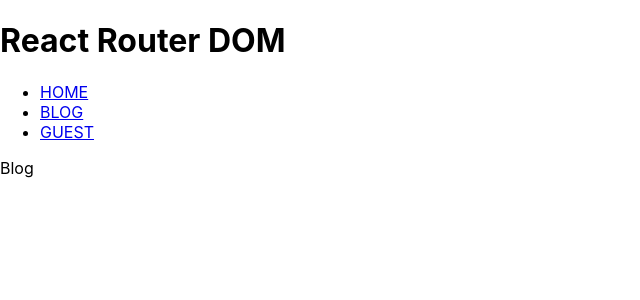
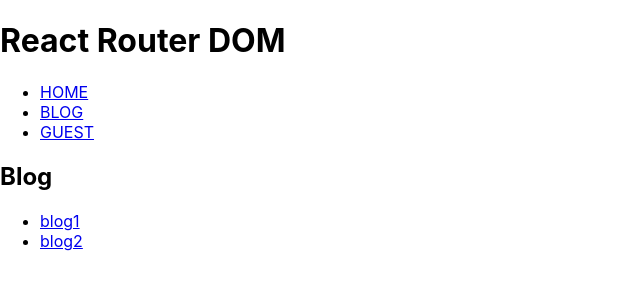
Before and after one commit to choijueun/React, a React (Create React App) app in the folder shcoding4-routerdom/: page /blog in a window 1280 px wide. Shown: the top 300 px of the page, without its empty margins (0-640 px from the left). Built offline with nearby package versions, Linux system fonts and the light colour scheme.

Commit message:
NavLink & Route

```diff
--- a/shcoding4-routerdom/src/App.js
+++ b/shcoding4-routerdom/src/App.js
@@ -2,7 +2,7 @@ import './App.css';
 import {
     BrowserRouter as Router,
     Routes,
-    Route,
+    Route
 } from 'react-router-dom'
 
 import TOC from './components/views/TOC/TOC';
@@ -18,7 +18,7 @@ function App() {
             <TOC/>
             <Routes>
                 <Route path='/' element={<Main/>}></Route>
-                <Route path='/blog' element={<Blog/>}></Route>
+                <Route path='/blog/*' element={<Blog/>}></Route>
                 <Route path='/guest' element={<Guest/>}></Route>
                 <Route path='*' element={<div>404 NOT FOUND</div>}></Route>
             </Routes>
--- a/shcoding4-routerdom/src/components/views/Blog/Blog.js
+++ b/shcoding4-routerdom/src/components/views/Blog/Blog.js
@@ -1,9 +1,25 @@
 import React from 'react'
+import {Routes, Route, NavLink} from 'react-router-dom'
+
+
+function Topic() {
+    return (
+        <div>Topic</div>
+    )
+}
 
 function Blog() {
-  return (
-    <div>Blog</div>
-  )
+  return <>
+        <h2>Blog</h2>
+        <ul>
+            <li><NavLink to="/blog/1">blog1</NavLink></li>
+            <li><NavLink to="/blog/2">blog2</NavLink></li>
+        </ul>
+
+        <Routes>
+            <Route path='/blog/:blog_id' element={<Topic/>}></Route>
+        </Routes>
+    </>
 }
 
 export default Blog
```
